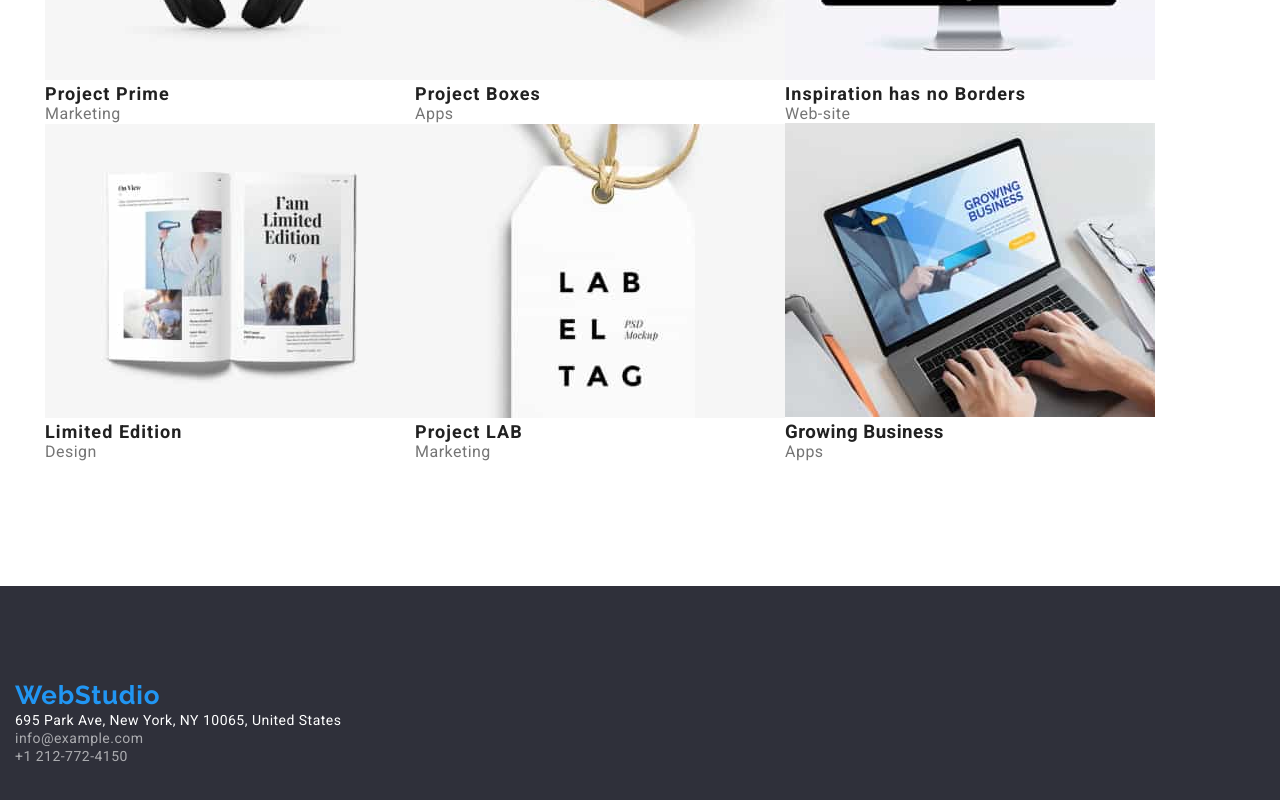
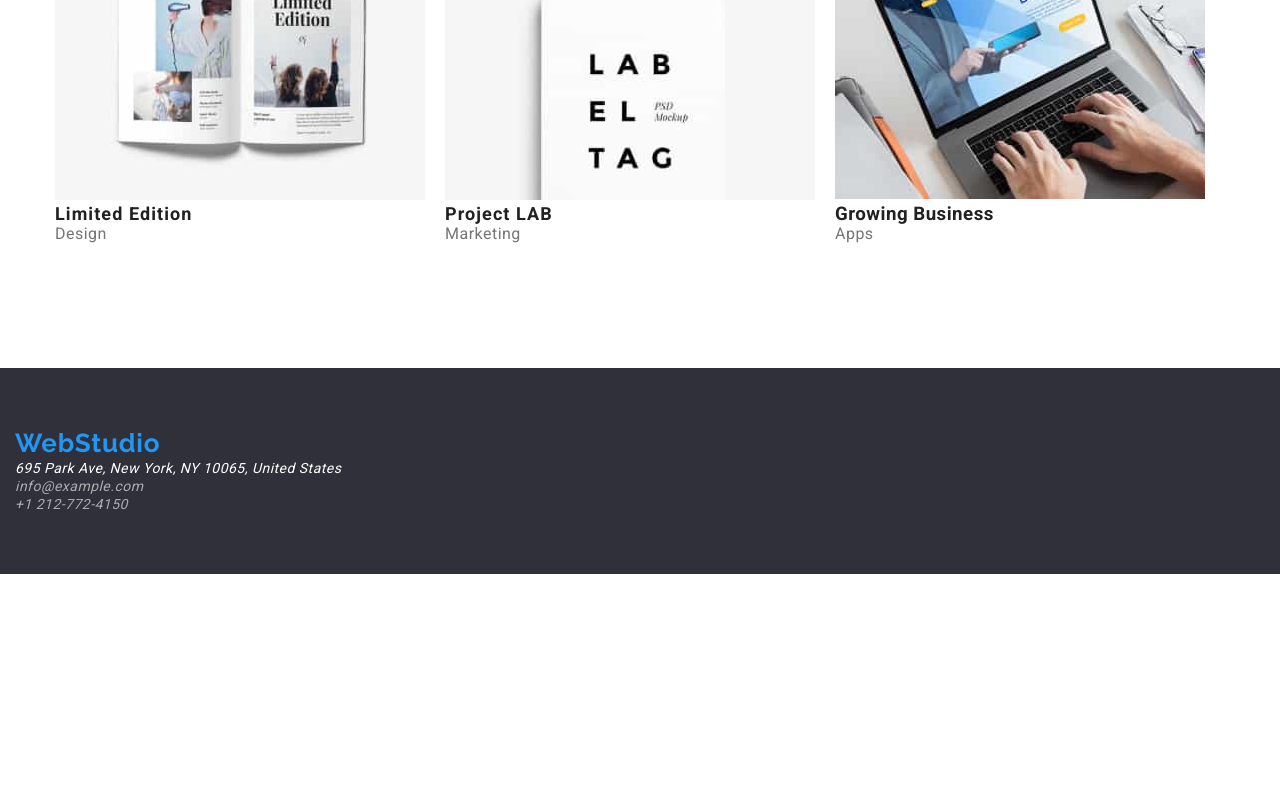
Before and after one commit to jiml268/goit-markup-hw-03, a plain HTML site: page portfolio.html in a window 1280 px wide. Shown: the part 1166-1966 px from the top of the page. After the commit the page ends 1740 px from the top, so only its background shows below. Drawn offline with nearby package versions, Linux system fonts and the light colour scheme.

Commit message:
continue working on homework

```diff
--- a/css/styles.css
+++ b/css/styles.css
@@ -23,6 +23,8 @@
     align-items: center;
     justify-content: center;
     flex-wrap: wrap;
+    width:1170px;
+    justify-content: space-around;
     margin: 30px;
 }
 
@@ -100,6 +102,13 @@ font-weight: 500;
     color: var(--accent-color);
 }
 
+.footer-layout{
+    width: 1200px;
+padding-top: 60px;
+padding-bottom: 60px;
+padding-left: 15px;
+padding-right: 15px;}
+}
 
 .footer-address {
     display: block;
@@ -200,6 +209,7 @@ color: var(--white-text-color);
     display: flex;
     flex-direction: row;
     align-items: center;
+    justify-content: space-evenly;
 
 }
 
--- a/portfolio.html
+++ b/portfolio.html
@@ -51,8 +51,6 @@
         <li><button type="button" class="protfolio-work-button">Design</button></li>
         <li><button type="button" class="protfolio-work-button">Marketing</button></li>
       </ul>
-    </div>
-    <div class="section">
         <ul class="display-flex-row">
           <li>
             <img
@@ -132,7 +130,7 @@
       </section>
     </main>
     <footer class="site-footer">
-      <div class="section">
+    <div class="footer-layout">
       <a href="./index.html" class="logo">WebStudio</a>
       <address class="footer-address">
         <a href="https://goo.gl/maps/5cGNWwdfsy72YUbW6" class="footer-addreess-link" target="_blank">
```
